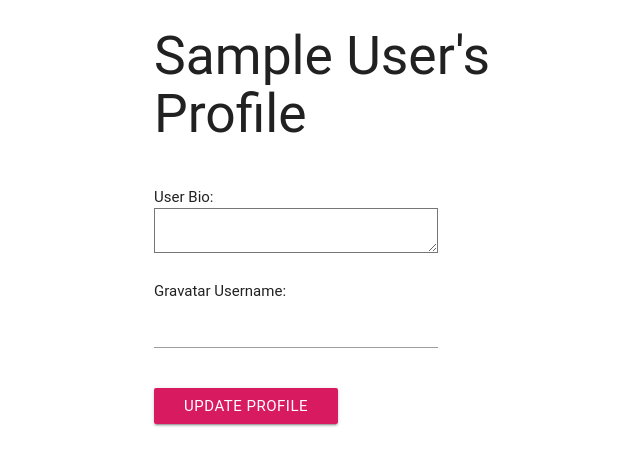
After one commit to alexm118/Django-Chat-App, a Django app: page /profile/update/ in a window 1280 px wide. The commit adds this page. Shown: the top 466 px of the page, without its empty margins (191-831 px from the left). Run offline with Django 3.2, Linux system fonts and the light colour scheme; the visitor is signed in with stand-in values (Sample User, id 1); some libraries are stand-ins or nearby versions; some web fonts are replaced.

Commit message:
Fixed login authentication, removed chatuser model and form. Created a profile page, and update page. Todo, handle the update post, and add the gravatar displays to profile pages.

```diff
--- a/djangochat/urls.py
+++ b/djangochat/urls.py
@@ -16,10 +16,13 @@ Including another URLconf
 from django.conf.urls import url, include
 from django.contrib import admin
 from . import views
+from users.views import profile, update_profile
 
 urlpatterns = [
     url(r'^admin/', admin.site.urls),
     url(r'^hello/', include('hello.urls')),
     url(r'^login/', include('users.urls')),
     url(r'^$', views.home, name='home'),
+    url(r'^profile/update/', update_profile, name='update_profile' ),
+    url(r'^profile/', profile, name='profile'),
 ]
--- a/requirements.txt
+++ b/requirements.txt
@@ -2,4 +2,5 @@ Django==1.9.7
 gunicorn==19.6.0
 requests==2.9.1
 psycopg2==2.5.4
+django-gravatar
 dj_database_url
--- a/requirements/vm.txt
+++ b/requirements/vm.txt
@@ -1,3 +1,4 @@
 Django==1.9.7
 requests==2.9.1
 dj_database_url
+django-gravatar
--- a/users/forms.py
+++ b/users/forms.py
@@ -1,15 +1,16 @@
 from django.forms import ModelForm
 from django import forms
-from users.models import ChatUser
+from users.models import UserProfile
 from django.contrib.auth.models import User
 
-class ChatUserForm(ModelForm):
+class UserForm(ModelForm):
     password = forms.CharField(widget=forms.PasswordInput())
 
     class Meta:
 		model = User
 		fields = ('username', 'first_name', 'last_name', 'email', 'password')
 
-class LoginForm(forms.Form):
-    username = forms.CharField()
-    password = forms.CharField(widget=forms.PasswordInput())
+class UserProfileForm(ModelForm):
+    class Meta:
+        model = UserProfile
+        fields = ('bio', 'gravatar_username')
--- a/users/models.py
+++ b/users/models.py
@@ -3,5 +3,7 @@ from django.contrib.auth.models import User
 from django.db import models
 
 # Create your models here.
-class ChatUser(models.Model):
-	user = models.OneToOneField(User, on_delete=models.CASCADE)
+class UserProfile(models.Model):
+    user = models.ForeignKey(User, models.SET_NULL, null=True)
+    bio = models.TextField('User Bio', blank=True, null=True)
+    gravatar_username = models.CharField('Gravatr Username', max_length=50)
--- a/users/templates/users/login.html
+++ b/users/templates/users/login.html
@@ -3,7 +3,8 @@
 {% block content %}
 	<div class="container">
 		<h2>{{ greeting }}</h2>
-		<form method='POST'>
+
+		<form action='' method='POST'>
 			{% csrf_token %}
 			<div class="row">
 				<div class="col s2 offset-s1">
@@ -12,7 +13,7 @@
 			</div>
 			<div class="row">
 				<div class="col s2 offset-s1">
-					Password: {{ form.password }} {{ form.password.erros }}
+					Password: {{ form.password }} {{ form.password.errors }}
 				</div>
 			</div>
 			<div class="row">
--- /dev/null
+++ b/users/templates/users/update_profile.html
@@ -0,0 +1,27 @@
+{% extends 'base.html' %}
+
+{% block content %}
+	<div class="container">
+		<form method='POST'>
+			{% csrf_token %}
+			<div class="row">
+				<h2 class="col s6 offset-s2"> {{ user.first_name }} {{ user.last_name }}'s Profile </h2>
+			</div>
+			<div class="row">
+				<div class="col s4 offset-s2">
+					User Bio: {{ form.bio }}
+				</div>
+			</div>
+			<div class="row">
+				<div class="col s4 offset-s2">
+					Gravatar Username: {{ form.gravatar_username }}
+				</div>
+			</div>
+			<div class="row">
+				<div class="col s4 offset-s2">
+					<button class="btn pink darken-1">Update Profile</button>
+				</div>
+			</div>
+		</form>
+	</div>
+{% endblock %}
--- a/users/views.py
+++ b/users/views.py
@@ -1,17 +1,19 @@
 from django.shortcuts import render, redirect
 from django.views.generic import View
 from django.http import HttpResponse
-from django.contrib.auth import authenticate, login
+from django.contrib.auth import authenticate, login, logout
+from django.contrib.auth.forms import AuthenticationForm
+from django.contrib.auth.models import User
 
-from users.models import ChatUser
-from users.forms import ChatUserForm, LoginForm
+from users.models import UserProfile
+from users.forms import UserForm, UserProfileForm
 
 
 
 def register(request):
 
 	if request.method == 'GET':
-		form = ChatUserForm()
+		form = UserForm()
 		greeting = 'Please register an account'
 
 		context = {
@@ -22,11 +24,18 @@ def register(request):
 		return render(request, 'users/register.html', context)
 
 	else:
-		form = ChatUserForm(request.POST)
+		form = UserForm(request.POST)
 
 		if form.is_valid():
-			form.save()
-			return redirect('/hello/')
+			user = User(username=form.cleaned_data['username'],
+				email=form.cleaned_data['email'],
+				first_name=form.cleaned_data['first_name'],
+				last_name=form.cleaned_data['last_name'])
+			user.set_password(form.cleaned_data['password'])
+			user.save()
+			profile = UserProfile(user=user)
+			profile.save()
+			return redirect('/login/')
 		else:
 			context = {
 				'form': form,
@@ -37,7 +46,7 @@ def register(request):
 def user_login(request):
 
 	if request.method == 'GET':
-		form = LoginForm
+		form = AuthenticationForm()
 		greeting = 'Please Login'
 
 		context = {
@@ -48,19 +57,20 @@ def user_login(request):
 		return render(request, 'users/login.html', context)
 
 	else:
-		form = LoginForm(request.POST)
+		form = AuthenticationForm(data=request.POST)
+		if request.user.is_authenticated():
+			print('logging out old user?')
+			logout(request)
 
 		if form.is_valid():
-			username = form.cleaned_data['username']
-			password = form.cleaned_data['password']
-			user = authenticate(username=username, password=password)
+			user = authenticate(username=request.POST['username'], password=request.POST['password'])
 			if user is not None:
 				if user.is_active:
 					login(request, user)
-					return redirect('/hello/')
+					return redirect('/profile/')
 				else:
 					print('User is disabled')
-					return redirect('/hello/')
+					return redirect('/login/')
 			else:
 				print('Invalid Login')
 				context = {
@@ -69,8 +79,35 @@ def user_login(request):
 				}
 				return render(request, 'users/login.html', context)
 		else:
+			print(form.errors)
 			context = {
 				'form': form,
 				'greeting': 'Invalid fields, please check errors.'
 			}
 			return render(request, 'users/login.html', context)
+
+def update_profile(request):
+	if request.user.is_authenticated():
+		print('User is logged in.')
+		if request.method == 'GET':
+			form = UserProfileForm()
+			user = request.user
+			context = {
+				'form': form,
+				'user': user
+			}
+			return render(request, 'users/update_profile.html', context)
+	else:
+		print('No user is logged in.')
+
+def profile(request):
+	if request.user.is_authenticated():
+		user = User.objects.get(username=request.user)
+		profile = UserProfile.objects.get(user=user)
+		context = {
+			'user': user,
+			'profile': profile
+		}
+		return render(request, 'users/profile.html', context)
+	else:
+		return redirect('/login/')
```
Also changed, not shown: users/templates/users/profile.html (added, +38 -0 lines), users/migrations/0002_userprofile.py (added), users/migrations/0003_auto_20160611_1828.py (added), users/migrations/0004_auto_20160611_1844.py (added), 1 other file.
